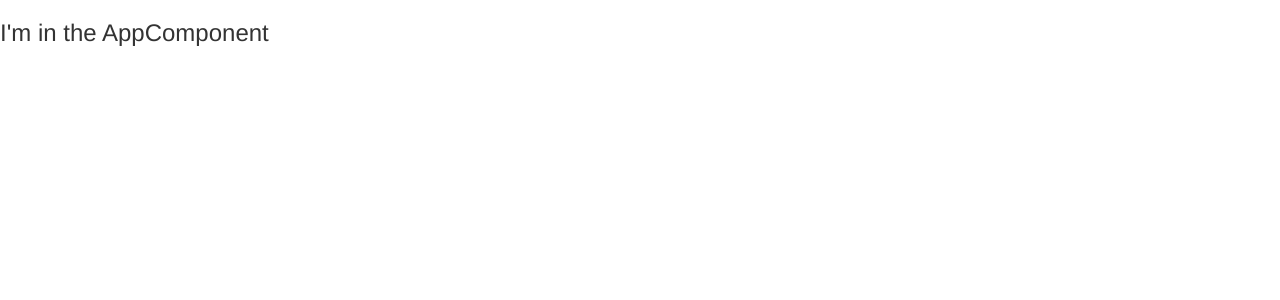
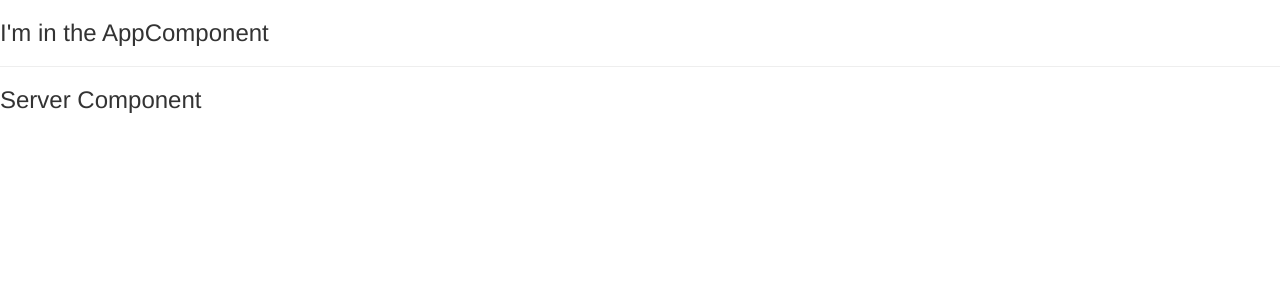
Before and after one commit to szerem/ngAngular5TheCompleteGuide, an Angular app in the folder my-first-app/: page / in a window 1280 px wide. Shown: the top 300 px of the page. Built offline with nearby package versions, Linux system fonts and the light colour scheme.

Commit message:
dodanie nowego komponentu do AppComponent

```diff
--- a/my-first-app/src/app/app.component.html
+++ b/my-first-app/src/app/app.component.html
@@ -1 +1,3 @@
 <h3>I'm in the AppComponent</h3>
+<hr>
+<app-server></app-server>
--- a/my-first-app/src/app/app.module.ts
+++ b/my-first-app/src/app/app.module.ts
@@ -3,11 +3,13 @@
 import { FormsModule } from '@angular/forms';
 
 import { AppComponent } from './app.component';
+import { ServerComponent } from './server/server.component';
 
 
 @NgModule({
   declarations: [
-    AppComponent
+    AppComponent,
+    ServerComponent
   ],
   imports: [
     BrowserModule,
--- /dev/null
+++ b/my-first-app/src/app/server/server.component.html
@@ -0,0 +1 @@
+<h3>Server Component</h3>
```
Also changed, not shown: my-first-app/src/app/server/server.component.ts (added, +8 -0 lines).
